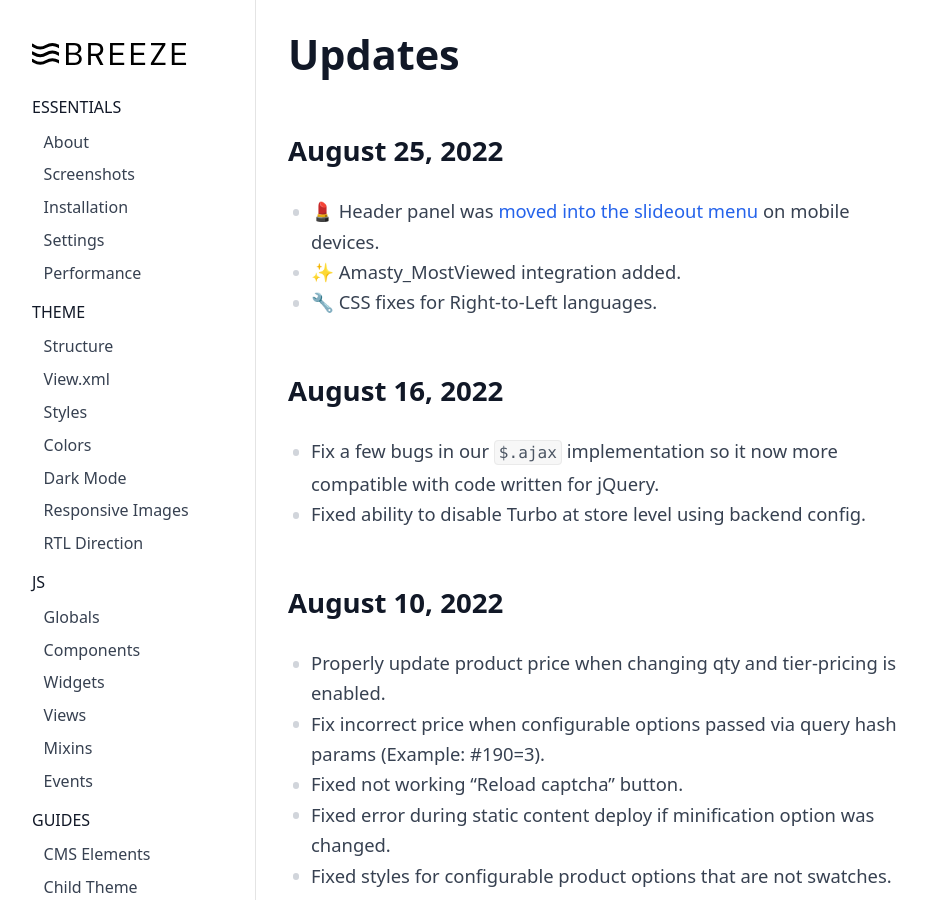
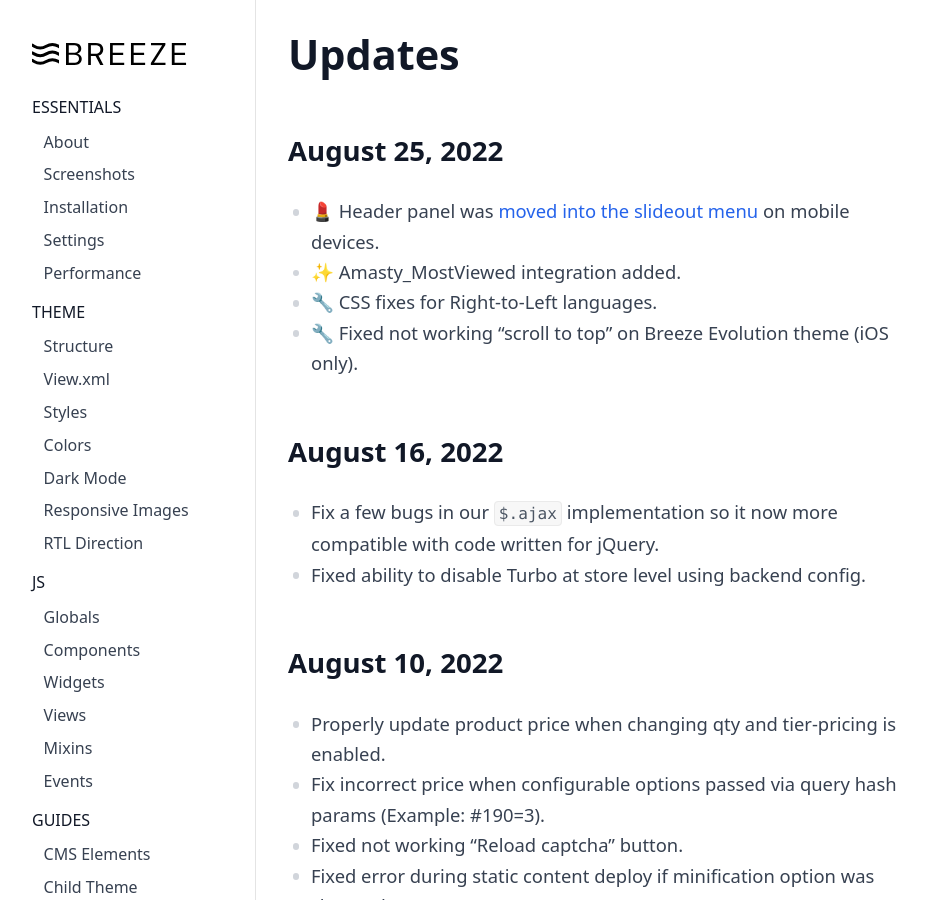
Before and after one commit to breezefront/breezefront.com, a Jekyll site: the page built from collections/_misc/updates.md, in a window 1280 px wide and 900 px high. Shown: the whole window, without its empty margins (0-928 px from the left). Built offline with Jekyll 4.4.1, drawn with Linux system fonts in a browser that asks for light colours.

Commit message:
Changelog

```diff
--- a/collections/_misc/updates.md
+++ b/collections/_misc/updates.md
@@ -13,6 +13,7 @@ order: 50
     on mobile devices.
  -  ✨ Amasty_MostViewed integration added.
  -  🔧 CSS fixes for Right-to-Left languages.
+ -  🔧 Fixed not working "scroll to top" on Breeze Evolution theme (iOS only).
 
 ## August 16, 2022
 
```
